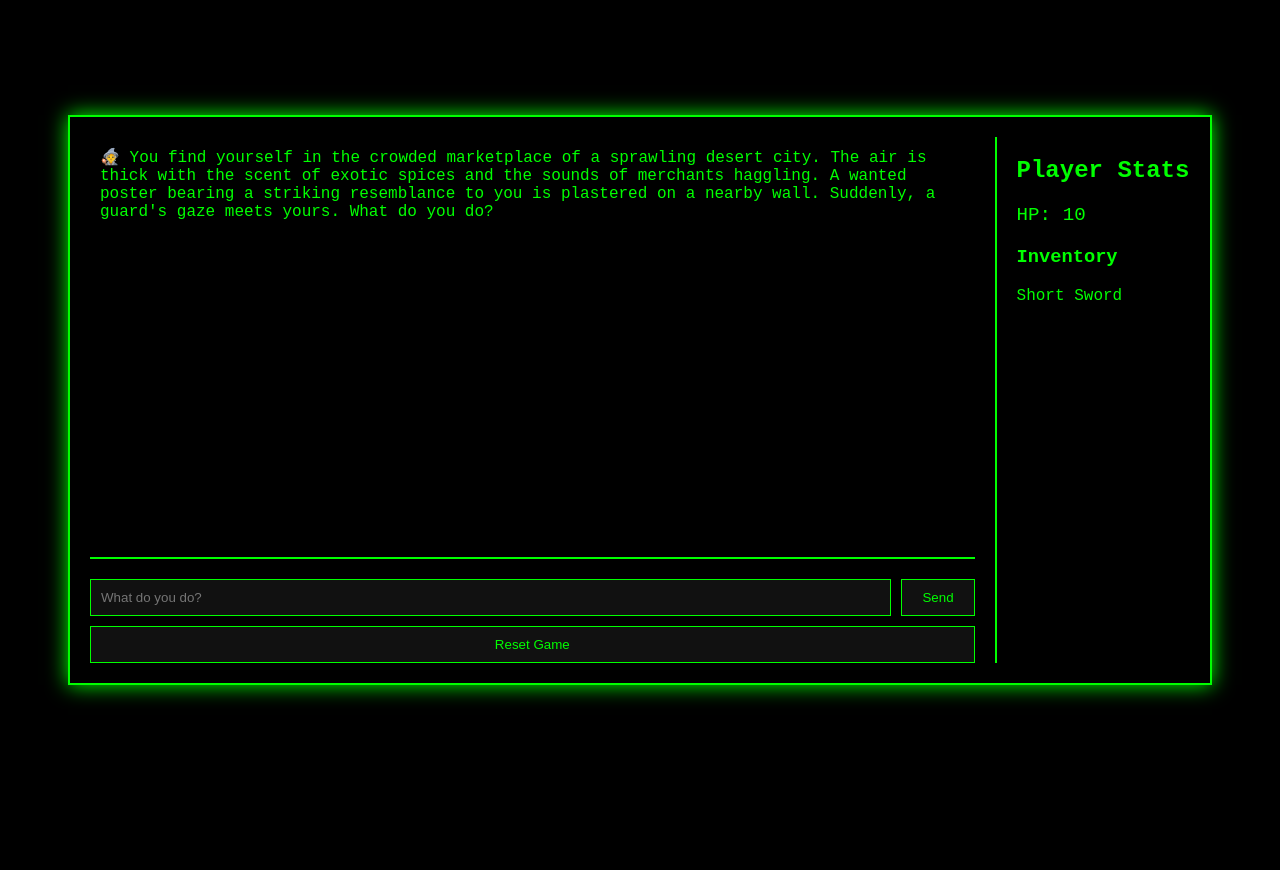
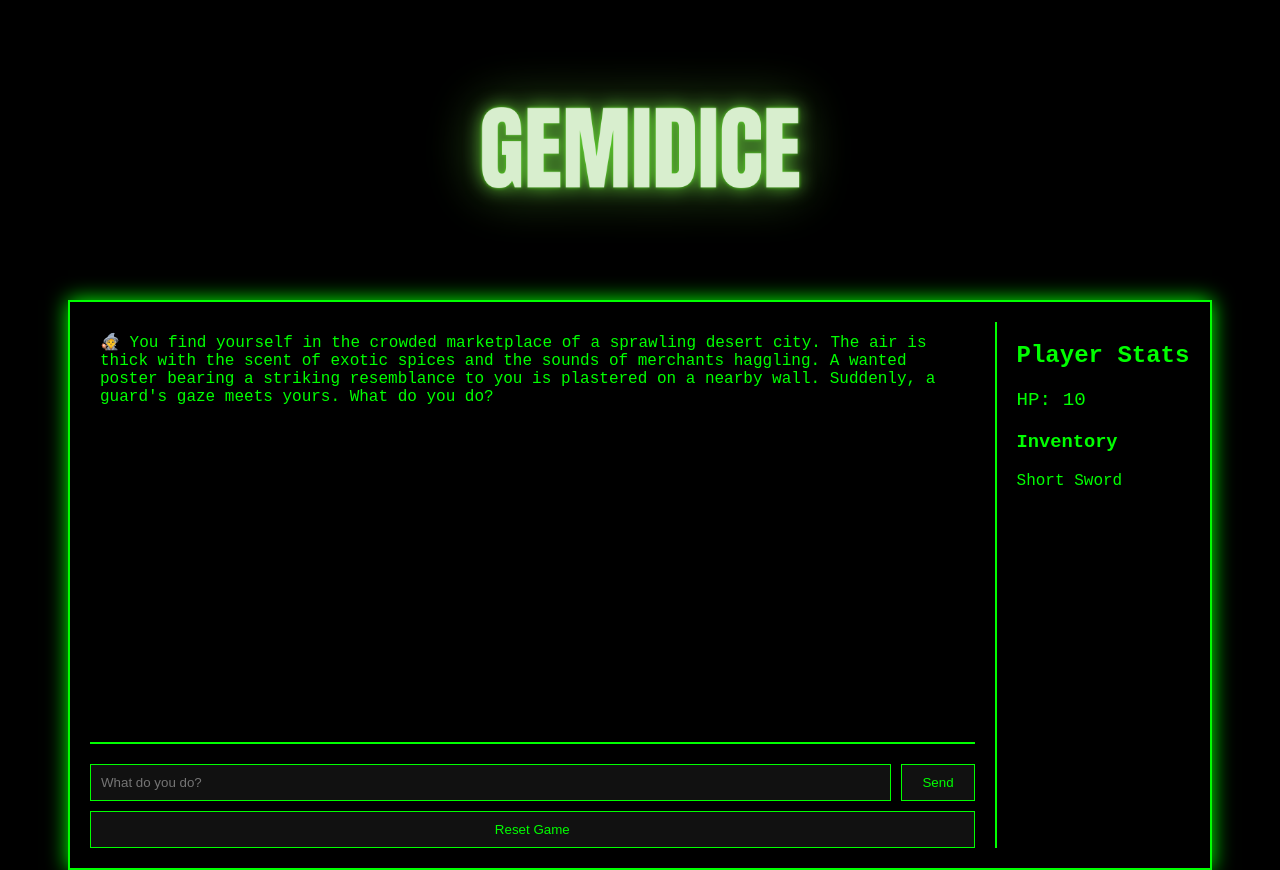
Before and after one commit to roilee1101/GemiDice-StormHacks_2025, a Flask app: page / in a window 1280 px wide. Before the commit the page ends 702 px from the top, so only its background shows below. Run offline with Flask 3, Linux system fonts and the light colour scheme.

Commit message:
added images

```diff
--- a/static/style.css
+++ b/static/style.css
@@ -2,11 +2,18 @@ body {
     background-color: #000;
     color: #0f0;
     font-family: 'Courier New', Courier, monospace;
-    display: flex;
     justify-content: center;
     align-items: center;
-    height: 100vh;
     margin: 0;
+    padding: 0;
+    offset: hidden;
+    display: flex;
+    flex-direction: column;
+}
+
+html {
+    scroll-behavior: smooth;
+
 }
 
 #game-container {
@@ -21,6 +28,7 @@ body {
 #main-content {
     flex-grow: 1;
     padding-right: 20px;
+
 }
 
 #sidebar {
@@ -50,11 +58,12 @@ body {
 
 #chat-box {
     height: 400px;
-    overflow-y: scroll;
+    overflow-y: hidden;
     border-bottom: 2px solid #0f0;
     padding: 10px;
     margin-bottom: 20px;
     max-width: 1000px;
+
 }
 
 .player-message {
@@ -91,3 +100,15 @@ body {
     margin-top: 10px;
     width: 100%;
 }
+
+#image-container {
+    justify-content: center;
+    height: 300px;
+    width: 600px;
+    display: flexbox;
+}
+#titleImage {
+    height: 100%;
+    width: 100%;
+    object-fit: scale-down;
+}
--- a/templates/index.html
+++ b/templates/index.html
@@ -7,6 +7,11 @@
     <link rel="stylesheet" href="/static/style.css">
 </head>
 <body>
+
+    <div id="image-container">
+        <img id="titleImage" alt="Title Image" src="../images/GEMIDICE.png">
+    </div>
+
     <div id="game-container">
         <div id="main-content">
             <div id="chat-box"></div>
```
Also changed, not shown: images/GEMIDICE.png (added).
